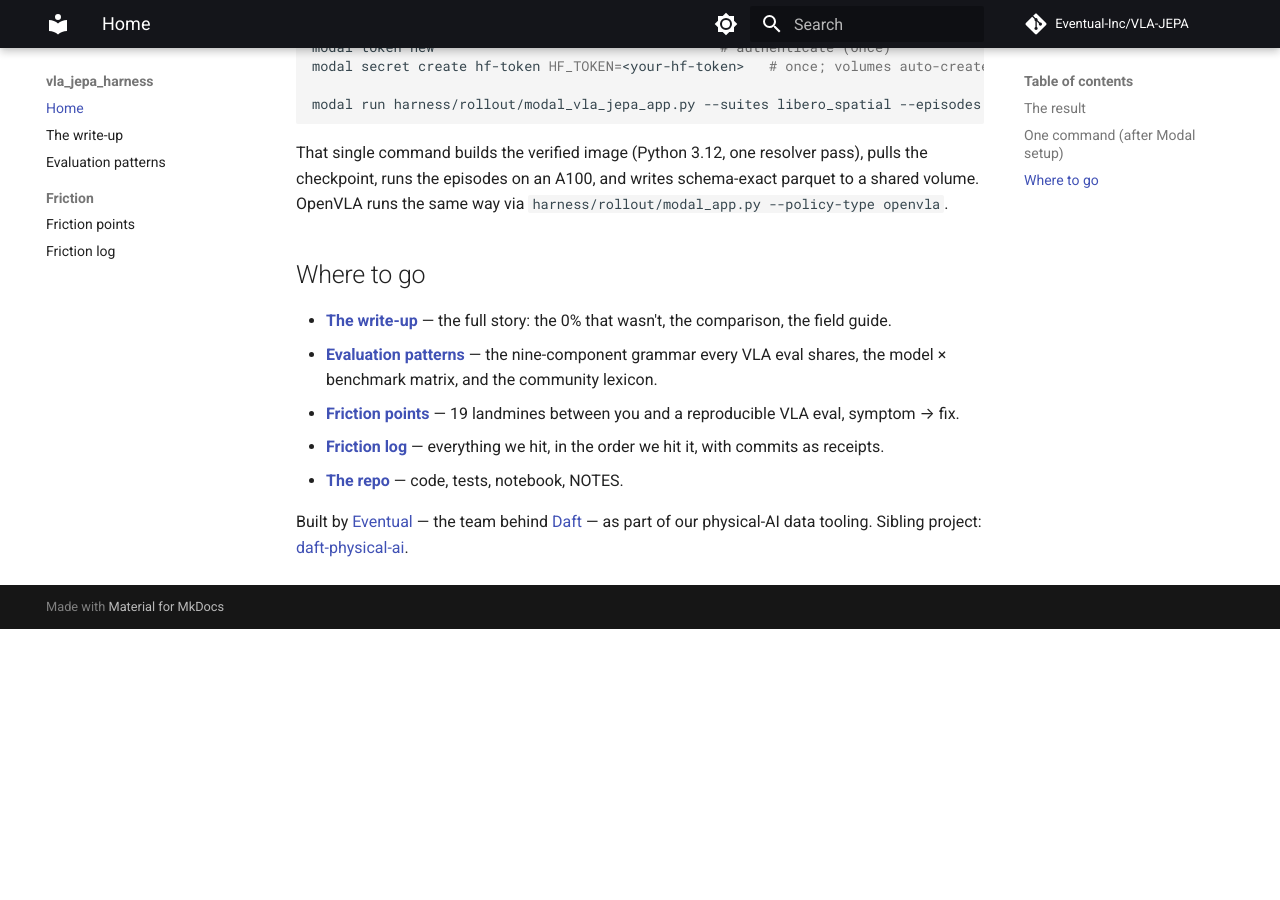
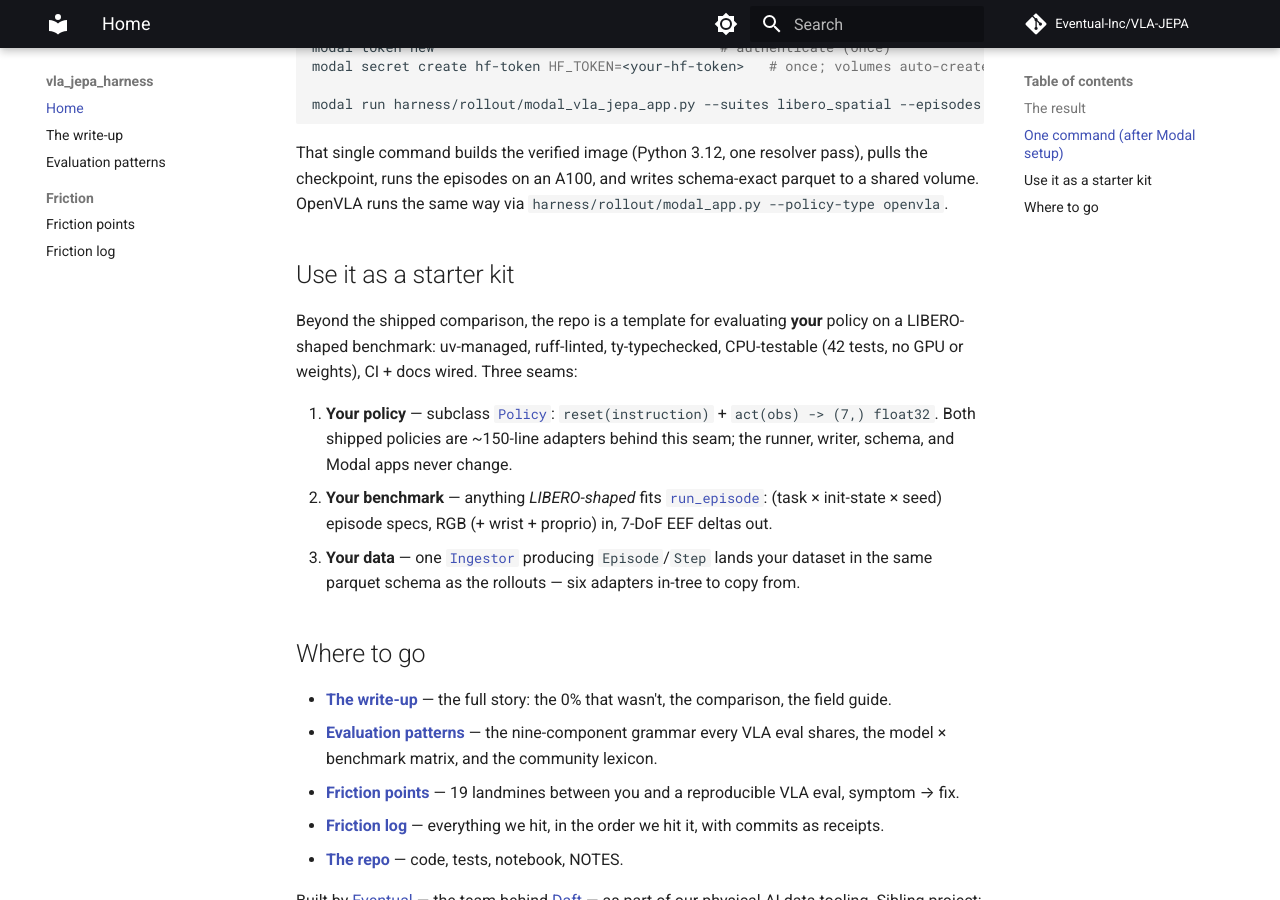
Before and after one commit to Eventual-Inc/physical-ai-evals, an MkDocs documentation site: the page built from docs/index.md, in a window 1280 px wide and 900 px high, scrolled down 1111 px. Built offline with MkDocs 1.6.1 and Material for MkDocs 9.7.7, drawn with Linux system fonts in a browser that asks for light colours; comment, search, counter and statistics services are not loaded; before the commit the page ends 1740 px from its top, so only the background shows below that.

Commit message:
Starter-kit positioning: the three extension seams (policy / benchmark / data)
README + docs: the repo is a template — uv/ruff/ty/CI wired, 42 CPU tests —
for evaluating your own policy on LIBERO-shaped benchmarks. Fix stale test
count (39 -> 42) in the repo map.

Co-Authored-By: Claude Fable 5 <noreply@anthropic.com>

```diff
--- a/docs/index.md
+++ b/docs/index.md
@@ -40,6 +40,24 @@ That single command builds the verified image (Python 3.12, one resolver pass),
 checkpoint, runs the episodes on an A100, and writes schema-exact parquet to a shared volume.
 OpenVLA runs the same way via `harness/rollout/modal_app.py --policy-type openvla`.
 
+## Use it as a starter kit
+
+Beyond the shipped comparison, the repo is a template for evaluating **your** policy on a
+LIBERO-shaped benchmark: uv-managed, ruff-linted, ty-typechecked, CPU-testable (42 tests, no
+GPU or weights), CI + docs wired. Three seams:
+
+1. **Your policy** — subclass
+   [`Policy`](https://github.com/Eventual-Inc/VLA-JEPA/blob/main/harness/rollout/policy.py):
+   `reset(instruction)` + `act(obs) -> (7,) float32`. Both shipped policies are ~150-line
+   adapters behind this seam; the runner, writer, schema, and Modal apps never change.
+2. **Your benchmark** — anything *LIBERO-shaped* fits
+   [`run_episode`](https://github.com/Eventual-Inc/VLA-JEPA/blob/main/harness/rollout/libero_runner.py):
+   (task × init-state × seed) episode specs, RGB (+ wrist + proprio) in, 7-DoF EEF deltas out.
+3. **Your data** — one
+   [`Ingestor`](https://github.com/Eventual-Inc/VLA-JEPA/blob/main/harness/ingest/base.py)
+   producing `Episode`/`Step` lands your dataset in the same parquet schema as the rollouts —
+   six adapters in-tree to copy from.
+
 ## Where to go
 
 - **[The write-up](BLOG_POST.md)** — the full story: the 0% that wasn't, the comparison, the
```
Also changed, not shown: README.md (+25 -1 lines).
